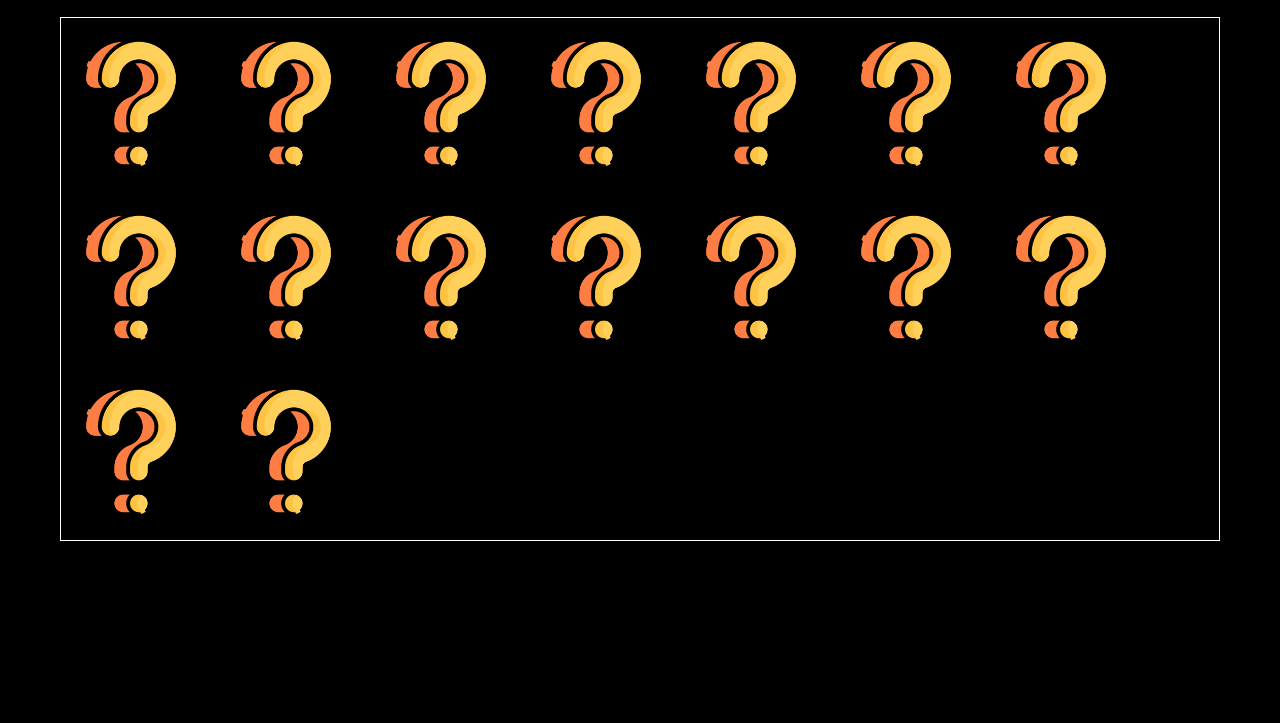
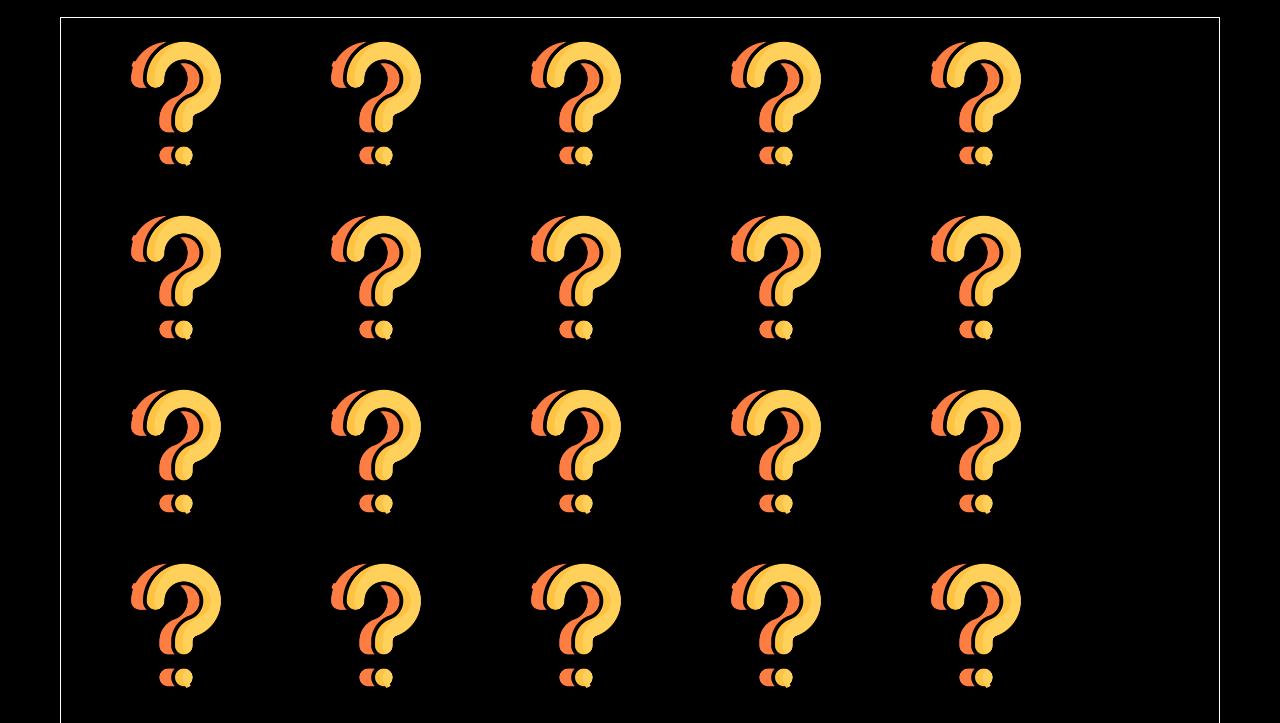
Before and after one commit to pep020501/Memory-Game, a plain HTML site: page index.html in a window 1280 px wide. Shown: the part 77-800 px from the top of the page. Drawn offline with Linux system fonts and the light colour scheme.

Commit message:
updated number of cards

```diff
--- a/css/styling.css
+++ b/css/styling.css
@@ -23,7 +23,7 @@ h2 {
 img {
   height: 130px;
   width: 130px;
-  margin-left: 5px;
+  margin-left: 50px;
 
 
 }
--- a/js/index.js
+++ b/js/index.js
@@ -64,6 +64,38 @@ const cards = [  //stores card images as objects
     name: "mushroom",
     image: "images/mushroom.png",
   },
+  {
+    name: "butterfly",
+    image: "images/butterfly.png",
+  },
+  {
+    name: "bee",
+    image: "images/bee.png",
+  },
+  {
+    name: "dragonfly",
+    image: "images/dragonfly.png",
+  },
+  {
+    name: "flower",
+    image: "images/flower.png",
+  },
+  {
+    name: "hive",
+    image: "images/hive.png",
+  },
+  {
+    name: "lilypad",
+    image: "images/lilypad.png",
+  },
+  {
+    name: "tree",
+    image: "images/tree.png",
+  },
+  {
+    name: "mushroom",
+    image: "images/mushroom.png",
+  }
 ];
 
 cards.sort(() => 0.5 - Math.random()); //sorts the cards in a random order
```
